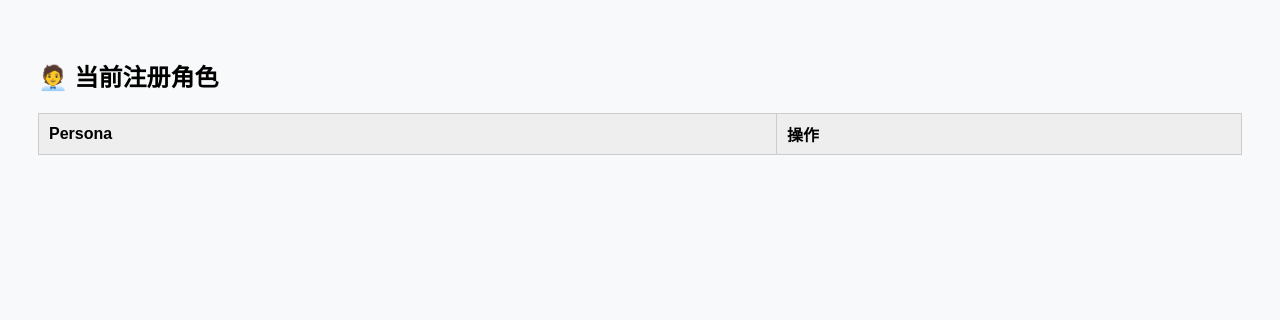
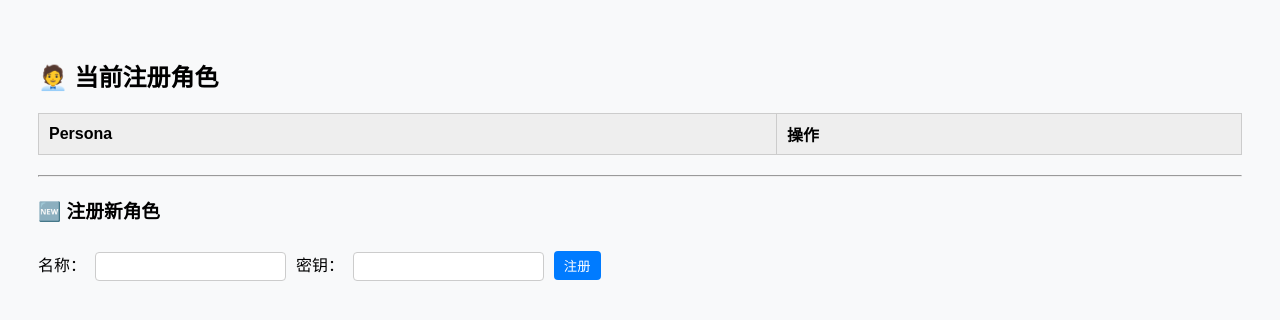
Before and after one commit to LockJade111/lockling-gpt-cloud, a FastAPI app: page /dashboard/personas in a window 1280 px wide. Shown: the top 320 px of the page. Run offline with FastAPI, Linux system fonts and the light colour scheme; data that the repository does not hold is empty.

Commit message:
🆕 添加 persona 注册功能（将军专属）

```diff
--- a/main.py
+++ b/main.py
@@ -1,5 +1,5 @@
 import os
-from fastapi import FastAPI, Request, Form
+from fastapi import FastAPI, Request
 from fastapi.middleware.cors import CORSMiddleware
 from fastapi.responses import JSONResponse, HTMLResponse
 from fastapi.templating import Jinja2Templates
@@ -12,7 +12,7 @@ from parse_intent_with_gpt import parse_intent
 from check_permission import check_secret_permission
 from supabase_logger import write_log_to_supabase, query_logs
 from supabase import create_client, Client
-from persona_keys import delete_persona
+from persona_keys import delete_persona, register_persona
 
 # ✅ 加载 .env
 load_dotenv(dotenv_path=".env", override=True)
@@ -80,7 +80,7 @@ async def delete_persona_api(request: Request):
     write_log_to_supabase(operator, {"intent_type": "delete_persona", "target": persona}, "success", result)
     return JSONResponse(content={"result": result})
 
-# ✅ 日志查询接口（分页 + 筛选）
+# ✅ 日志查询接口
 @app.post("/log/query")
 async def query_logs_api(request: Request):
     data = await request.json()
@@ -95,7 +95,7 @@ async def query_logs_api(request: Request):
     logs = query_logs(filters, limit=limit, offset=offset)
     return JSONResponse(content={"logs": logs})
 
-# ✅ logs 页面（将军专属访问）
+# ✅ /logs 页面（将军权限）
 @app.get("/logs", response_class=HTMLResponse)
 async def logs_page(request: Request):
     persona = request.query_params.get("persona", "")
@@ -104,12 +104,12 @@ async def logs_page(request: Request):
         return HTMLResponse(content="<h3>❌ 权限不足：仅将军可访问此页面。</h3>", status_code=403)
     return templates.TemplateResponse("logs.html", {"request": request})
 
-# ✅ dashboard 控制台首页
+# ✅ 控制台首页
 @app.get("/dashboard", response_class=HTMLResponse)
 async def dashboard(request: Request):
     return templates.TemplateResponse("dashboard.html", {"request": request})
 
-# ✅ 角色管理页面（仅将军）
+# ✅ 角色管理页
 @app.get("/dashboard/personas", response_class=HTMLResponse)
 async def dashboard_personas(request: Request):
     persona = request.query_params.get("persona", "")
@@ -117,7 +117,7 @@ async def dashboard_personas(request: Request):
         return HTMLResponse(content="<h3>❌ 权限不足：仅将军可管理角色。</h3>", status_code=403)
     return templates.TemplateResponse("dashboard_personas.html", {"request": request})
 
-# ✅ 获取已注册 persona 名单（前端用）
+# ✅ 获取 persona 列表
 @app.get("/persona/list")
 async def get_personas():
     try:
@@ -126,3 +126,23 @@ async def get_personas():
         return {"personas": names}
     except Exception as e:
         return {"error": str(e), "personas": []}
+
+# ✅ 注册 persona（将军专属）
+@app.post("/persona/register")
+async def register_persona_api(request: Request):
+    data = await request.json()
+    persona = data.get("persona", "").strip()
+    secret = data.get("secret", "").strip()
+    operator = data.get("operator", "")
+
+    if not check_secret_permission({"intent_type": "authorize"}, operator):
+        return JSONResponse(content={"success": False, "error": "权限不足"}, status_code=403)
+
+    if not persona or not secret:
+        return JSONResponse(content={"success": False, "error": "名称和密钥不能为空"}, status_code=400)
+
+    try:
+        result = register_persona(persona, secret)
+        return JSONResponse(content={"success": True, "result": result})
+    except Exception as e:
+        return JSONResponse(content={"success": False, "error": str(e)})
--- a/templates/dashboard_personas.html
+++ b/templates/dashboard_personas.html
@@ -11,7 +11,19 @@
     th { background-color: #eee; }
     button { padding: 5px 10px; border: none; border-radius: 4px; background-color: #dc3545; color: white; cursor: pointer; }
     button:hover { background-color: #c82333; }
-    #personaList { margin-top: 20px; }
+    input[type="text"], input[type="password"] {
+      padding: 6px;
+      margin: 5px;
+      border-radius: 4px;
+      border: 1px solid #ccc;
+    }
+    form button {
+      background-color: #007bff;
+      margin-top: 10px;
+    }
+    form button:hover {
+      background-color: #0056b3;
+    }
   </style>
 </head>
 <body>
@@ -26,6 +38,16 @@
       <!-- JS 渲染角色列表 -->
     </tbody>
   </table>
+
+  <hr>
+  <h3>🆕 注册新角色</h3>
+  <form id="registerForm" onsubmit="return registerPersona();">
+    <label>名称：</label>
+    <input type="text" id="newPersona" required>
+    <label>密钥：</label>
+    <input type="password" id="newSecret" required>
+    <button type="submit">注册</button>
+  </form>
 
   <script>
     async function loadPersonas() {
@@ -56,6 +78,27 @@
       loadPersonas();
     }
 
+    async function registerPersona() {
+      const name = document.getElementById("newPersona").value.trim();
+      const secret = document.getElementById("newSecret").value.trim();
+      if (!name || !secret) return alert("名称与密钥不能为空");
+
+      const response = await fetch("/persona/register", {
+        method: "POST",
+        headers: { "Content-Type": "application/json" },
+        body: JSON.stringify({ persona: name, secret: secret, operator: "将军" })
+      });
+      const data = await response.json();
+      if (data.success) {
+        alert("注册成功");
+        loadPersonas();
+        document.getElementById("registerForm").reset();
+      } else {
+        alert("注册失败：" + (data.error || "未知错误"));
+      }
+      return false;
+    }
+
     loadPersonas();
   </script>
 
```
